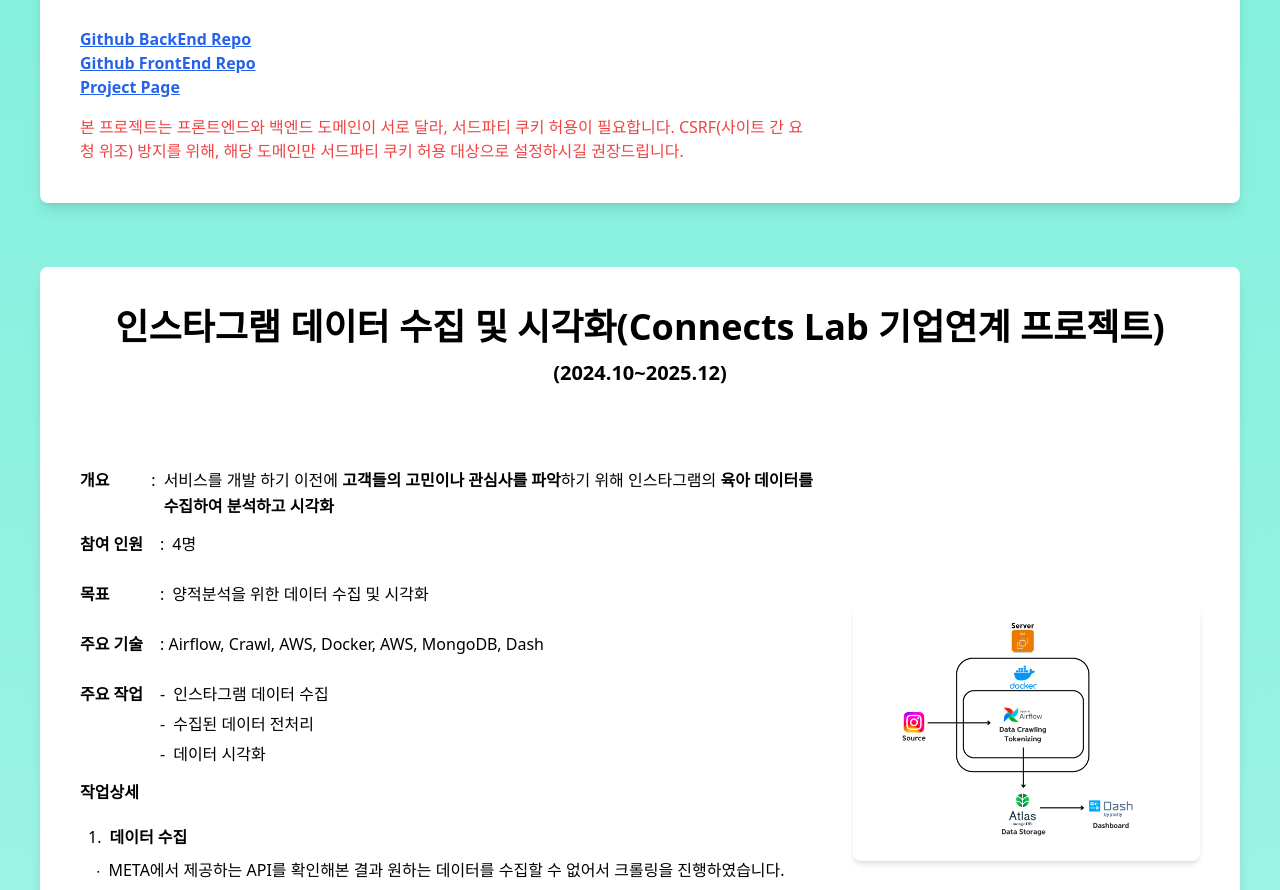
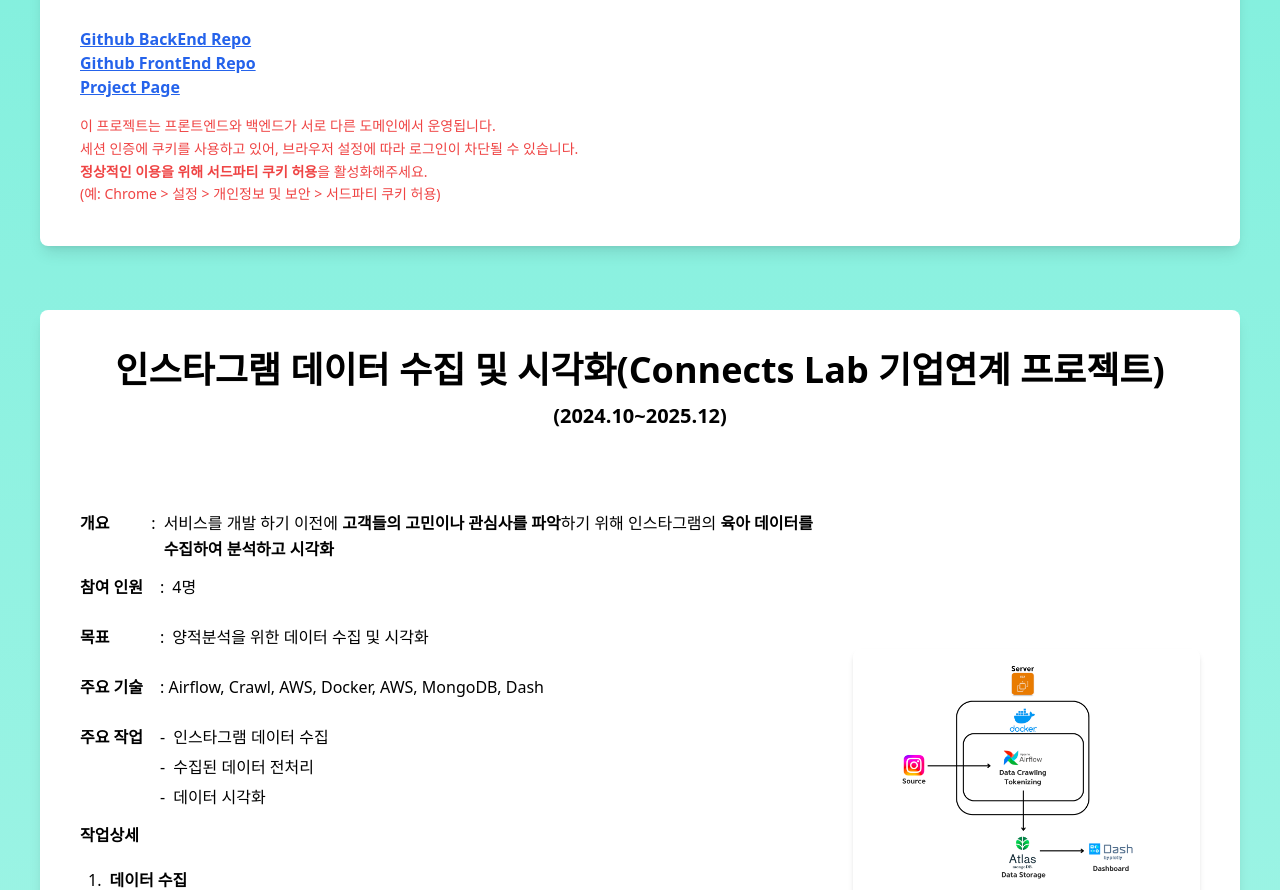
Before and after one commit to pyhilandjy/portfolio, a Next.js app: page / in a window 1280 px wide. Shown: the part 6945-7835 px from the top of the page. Built offline with nearby package versions, Linux system fonts and the light colour scheme.

Commit message:
프로젝트 도메인 관련 쿠키 설정 안내 문구 수정 및 개선

```diff
--- a/components/Youtube.tsx
+++ b/components/Youtube.tsx
@@ -301,10 +301,16 @@ const Youtube: React.FC = () => {
               Project Page
             </a>
           </div>
-          <div className="mt-4 text-red-500">
-            본 프로젝트는 프론트엔드와 백엔드 도메인이 서로 달라, 서드파티 쿠키
-            허용이 필요합니다. CSRF(사이트 간 요청 위조) 방지를 위해, 해당
-            도메인만 서드파티 쿠키 허용 대상으로 설정하시길 권장드립니다.
+          <div className="mt-4 text-sm text-red-500 leading-relaxed">
+            이 프로젝트는 프론트엔드와 백엔드가 서로 다른 도메인에서 운영됩니다.
+            <br />
+            세션 인증에 쿠키를 사용하고 있어, 브라우저 설정에 따라 로그인이
+            차단될 수 있습니다.
+            <br />
+            <strong>정상적인 이용을 위해 서드파티 쿠키 허용</strong>을
+            활성화해주세요.
+            <br />
+            (예: Chrome &gt; 설정 &gt; 개인정보 및 보안 &gt; 서드파티 쿠키 허용)
           </div>
         </div>
         <div className="space-y-10 flex flex-col justify-center items-center">
```
